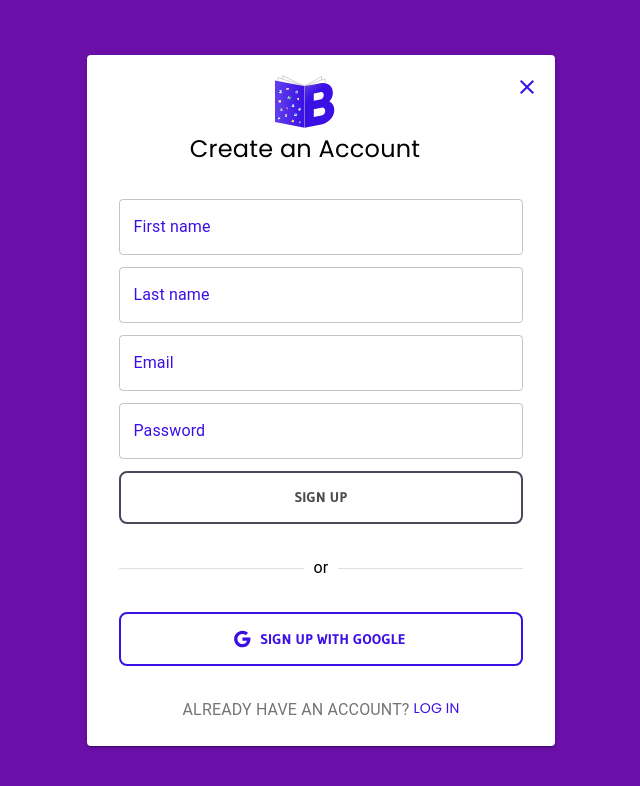
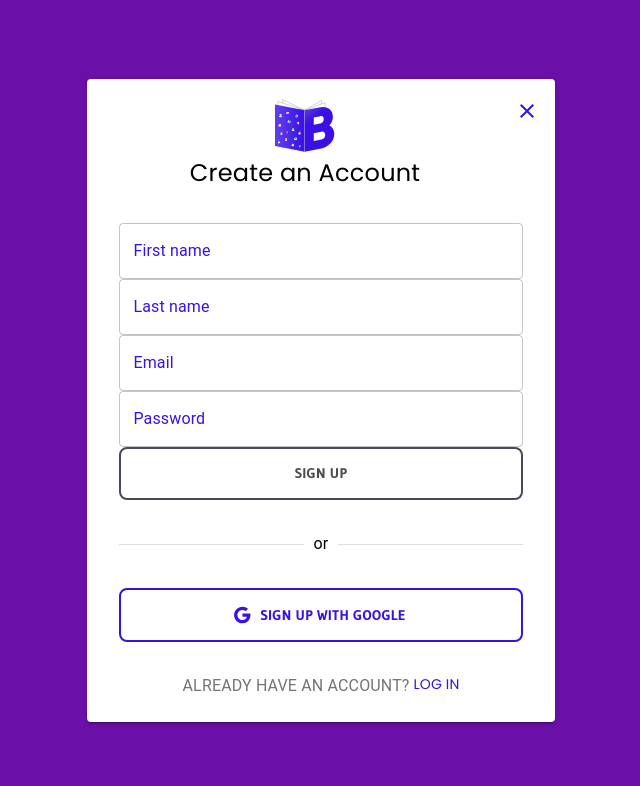
Before and after one commit to Nurtimax/bilimgual, a Next.js app: page /sign-up in a window 1280 px wide. Shown: the top 786 px of the page, without its empty margins (319-959 px from the left). Built offline with nearby package versions, Linux system fonts and the light colour scheme; no server answers.

Commit message:
remove forms margins

```diff
--- a/src/component/sign-in/Forms.tsx
+++ b/src/component/sign-in/Forms.tsx
@@ -7,7 +7,7 @@ const Forms = () => {
    return (
       <StyledForms>
          <TextField fullWidth label="Email" />
-         <TextField fullWidth label="Password" sx={{ mt: 1.5 }} />
+         <TextField fullWidth label="Password" />
          <FormGroup>
             <FormControlLabel
                required
--- a/src/component/sign-up/Forms.tsx
+++ b/src/component/sign-up/Forms.tsx
@@ -7,11 +7,11 @@ const Forms = () => {
    return (
       <StyledForms>
          <TextField fullWidth label="First name" />
-         <TextField fullWidth label="Last name" sx={{ mt: 1.5 }} />
-         <TextField fullWidth label="Email" sx={{ mt: 1.5 }} />
-         <TextField fullWidth label="Password" sx={{ mt: 1.5 }} />
+         <TextField fullWidth label="Last name" />
+         <TextField fullWidth label="Email" />
+         <TextField fullWidth label="Password" />
 
-         <Button variant="login" fullWidth sx={{ mt: 1.5 }}>
+         <Button variant="login" fullWidth>
             SIGN UP
          </Button>
       </StyledForms>
```
